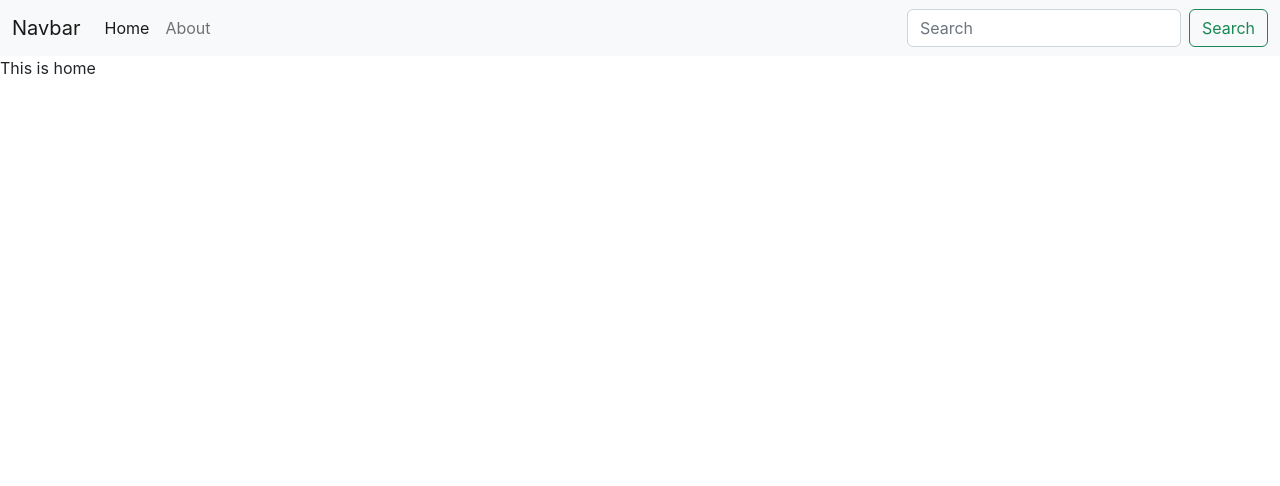
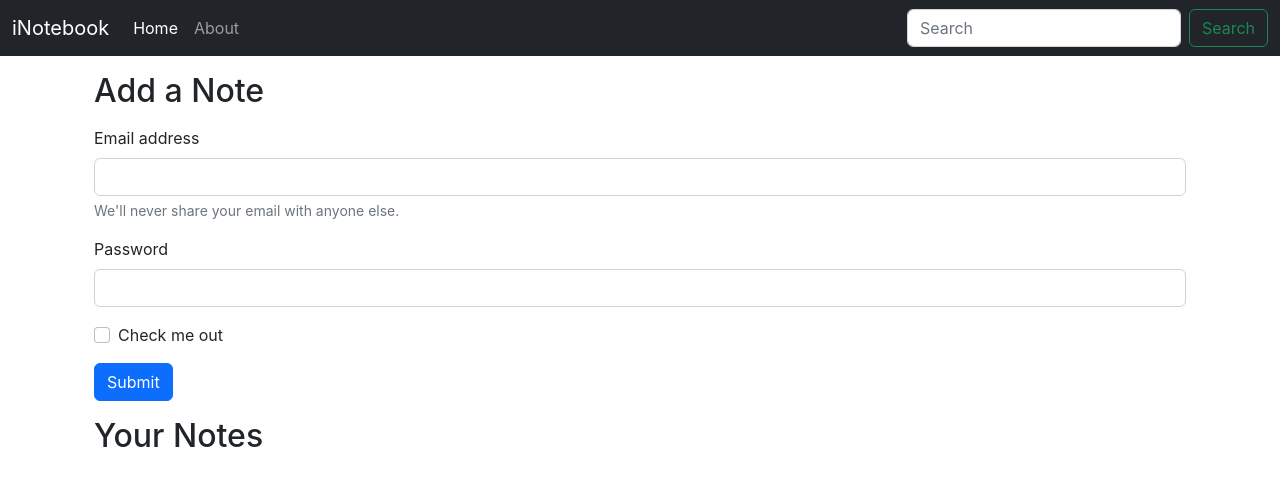
Before and after one commit to JaiAgarwal-24/iNotebook_React_FE, a React (Create React App) app: page / in a window 1280 px wide. Shown: the top 486 px of the page. Built offline with nearby package versions, Linux system fonts and the light colour scheme.

Commit message:
Adding useLocation hook and cleaning up and setting up home

```diff
--- a/src/App.js
+++ b/src/App.js
@@ -17,11 +17,13 @@
         <NoteState>
           <Router>
             <Navbar />
-            <Routes>
-              <Route exact path="/" element={<Home />} />
-              <Route exact path="/about" element={<About />} />
-              {/* <Route exact path = "/user" element = {<Users/>}/> */}
-            </Routes>
+            <div className="container">
+              <Routes>
+                <Route exact path="/" element={<Home />} />
+                <Route exact path="/about" element={<About />} />
+                {/* <Route exact path = "/user" element = {<Users/>}/> */}
+              </Routes>
+            </div>
           </Router>
         </NoteState>
       </ErrorBoundary>
--- a/src/Components/About.js
+++ b/src/Components/About.js
@@ -2,15 +2,9 @@
 import NoteContext from '../Context/notes/noteContext';
 
 export default function About() {
-    const a = useContext(NoteContext);
-
-    useEffect(() => {
-        a.update();
-    },[])
-
     return (
         <div>
-            This is about {a.state.name} and he is in class {a.state.class}
+            This is about page
         </div>
     )
 }
--- a/src/Components/Home.js
+++ b/src/Components/Home.js
@@ -3,7 +3,32 @@
 export default function Home() {
     return (
         <div>
-            This is home
+            <div className="container my-3">
+
+            <h2>Add a Note</h2>
+            <form className='my-3'>
+                <div class="mb-3">
+                    <label for="exampleInputEmail1" class="form-label">Email address</label>
+                    <input type="email" class="form-control" id="exampleInputEmail1" aria-describedby="emailHelp" />
+                    <div id="emailHelp" class="form-text">We'll never share your email with anyone else.</div>
+                </div>
+                <div class="mb-3">
+                    <label for="exampleInputPassword1" class="form-label">Password</label>
+                    <input type="password" class="form-control" id="exampleInputPassword1" />
+                </div>
+                <div class="mb-3 form-check">
+                    <input type="checkbox" class="form-check-input" id="exampleCheck1" />
+                    <label class="form-check-label" for="exampleCheck1">Check me out</label>
+                </div>
+                <button type="submit" class="btn btn-primary">Submit</button>
+            </form>
+            </div>
+
+            <div className="container my-3">
+
+
+            <h2>Your Notes</h2>
+            </div>
         </div>
     )
 }
--- a/src/Components/Navbar.js
+++ b/src/Components/Navbar.js
@@ -1,21 +1,27 @@
-import React from 'react';
+import React, { useEffect } from 'react';
 import { Link } from "react-router-dom";
 
+import { useLocation } from 'react-router-dom';
+
 const Navbar = () => {
+    let location = useLocation();
+    useEffect(() => {
+        console.log(location.pathname);
+    }, [location]);
     return (
-        <nav className="navbar navbar-expand-lg bg-light">
+        <nav className="navbar navbar-expand-lg bg-dark navbar-dark">
             <div className="container-fluid">
-                <Link className="navbar-brand" to="/">Navbar</Link>
+                <Link className="navbar-brand" to="/">iNotebook</Link>
                 <button className="navbar-toggler" type="button" data-bs-toggle="collapse" data-bs-target="#navbarSupportedContent" aria-controls="navbarSupportedContent" aria-expanded="false" aria-label="Toggle navigation">
                     <span className="navbar-toggler-icon"></span>
                 </button>
                 <div className="collapse navbar-collapse" id="navbarSupportedContent">
                     <ul className="navbar-nav me-auto mb-2 mb-lg-0">
                         <li className="nav-item">
-                            <Link className="nav-link active" aria-current="page" to="/">Home</Link>
+                            <Link className={`nav-link ${location.pathname === "/" ? "active" : ""}`} aria-current="page" to="/">Home</Link>
                         </li>
                         <li className="nav-item">
-                            <Link className="nav-link" to="/about">About</Link>
+                            <Link className={`nav-link ${location.pathname === "/about" ? "active" : ""}`} to="/about">About</Link>
                         </li>
                     </ul>
                     <form className="d-flex" role="search">
--- a/src/Context/notes/NoteState.js
+++ b/src/Context/notes/NoteState.js
@@ -3,22 +3,10 @@
 
 const NoteState = (props) => {
 
-    const [state, setState] = useState({
-        "name": "Jai",
-        "class": "5b"
-    });
 
-    const update = () => {
-        setTimeout(() => {
-            setState({
-                "name": "Jai Agarwal",
-                "class": "Working"
-            })
-        }, 1000);
-    }
 
     return (
-        <NoteContext.Provider value = {{state, update}}>
+        <NoteContext.Provider value = {{}}>
             {props.children}
         </NoteContext.Provider>
     )
```
